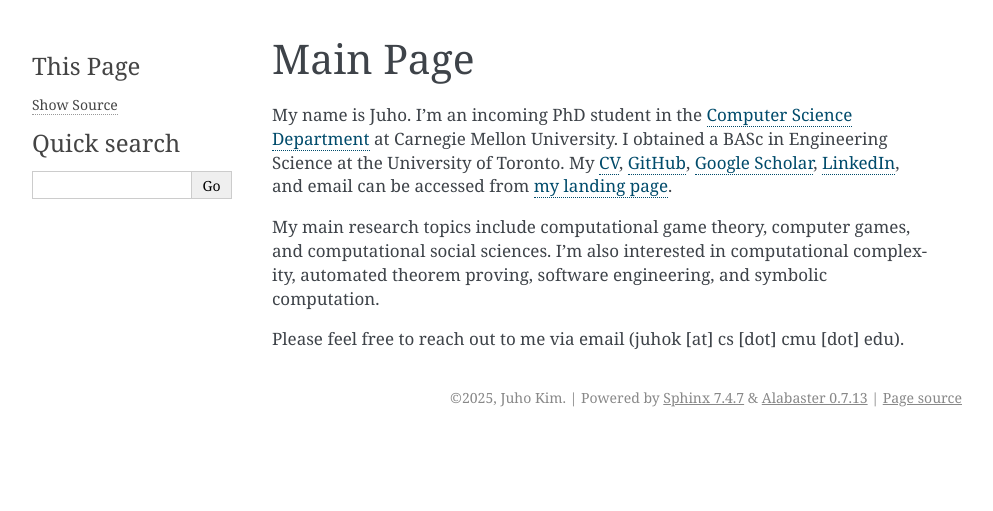
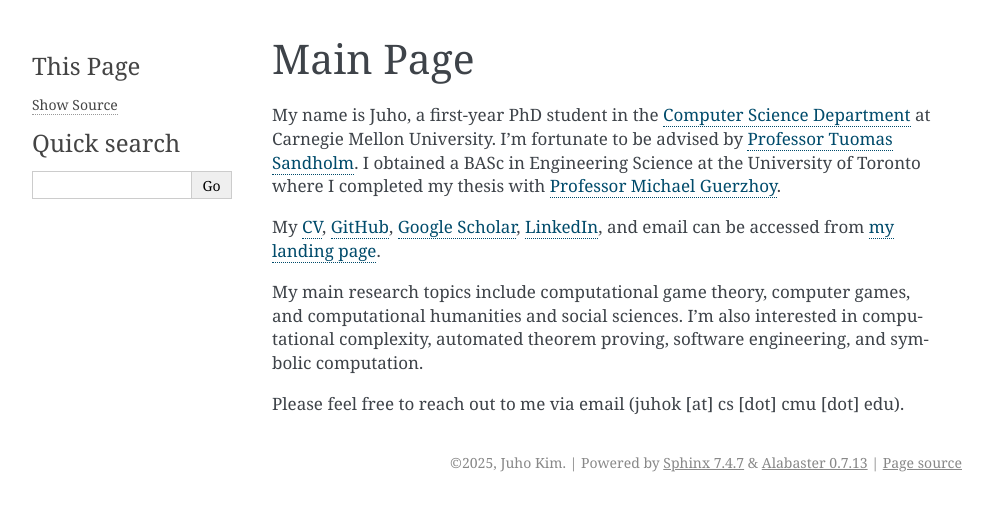
Before and after one commit to AussieSeaweed/personal-website, a Sphinx documentation site: the page built from source/index.rst, in a window 1280 px wide. Shown: the top 511 px of the page, without its empty margins (148-1141 px from the left). Built offline with Sphinx 7.4.7, drawn with Linux system fonts in a browser that asks for light colours.

Commit message:
Update website

```diff
--- a/source/index.rst
+++ b/source/index.rst
@@ -6,12 +6,13 @@
 Main Page
 =========
 
-My name is Juho.
-I'm an incoming PhD student in the `Computer Science Department <https://csd.cmu.edu/>`_ at Carnegie Mellon University.
-I obtained a BASc in Engineering Science at the University of Toronto.
+My name is Juho, a first-year PhD student in the `Computer Science Department <https://csd.cmu.edu/>`_ at Carnegie Mellon University.
+I'm fortunate to be advised by `Professor Tuomas Sandholm <https://www.cs.cmu.edu/~sandholm/>`_.
+I obtained a BASc in Engineering Science at the University of Toronto where I completed my thesis with `Professor Michael Guerzhoy <https://www.cs.toronto.edu/~guerzhoy/>`_.
+
 My `CV <https://github.com/AussieSeaweed/personal-cv/releases/latest/download/main.pdf>`_, `GitHub <https://github.com/AussieSeaweed>`_, `Google Scholar <https://scholar.google.com/citations?user=iHbLHD0AAAAJ>`_, `LinkedIn <https://www.linkedin.com/in/aussieseaweed/>`_, and email can be accessed from `my landing page <https://aussieseaweed.com>`_.
 
-My main research topics include computational game theory, computer games, and computational social sciences.
+My main research topics include computational game theory, computer games, and computational humanities and social sciences.
 I'm also interested in computational complexity, automated theorem proving, software engineering, and symbolic computation.
 
 Please feel free to reach out to me via email (juhok [at] cs [dot] cmu [dot] edu).
```
